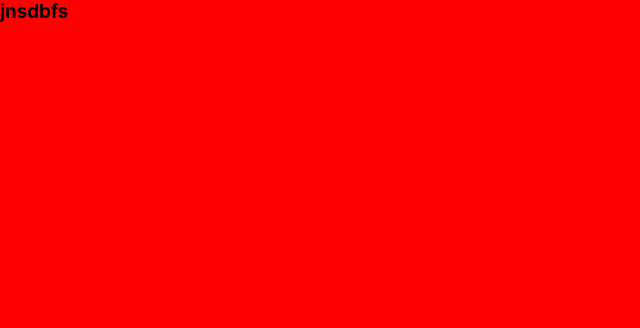
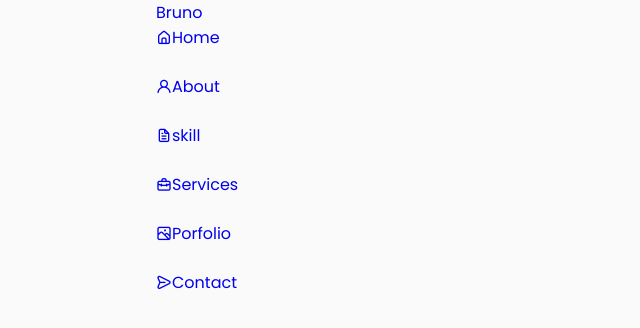
Before and after one commit to ch1n069/Portfolio, a React (Create React App) app: page / in a window 1280 px wide. Shown: the top 328 px of the page, without its empty margins (0-640 px from the left). Built offline with nearby package versions, Linux system fonts and the light colour scheme.

Commit message:
created the header section and the li items

```diff
--- a/public/index.html
+++ b/public/index.html
@@ -1,16 +1,22 @@
 <!DOCTYPE html>
 <html lang="en">
-  <head>
+
+<head>
     <meta charset="utf-8" />
     <link rel="icon" href="%PUBLIC_URL%/favicon.ico" />
     <meta name="viewport" content="width=device-width, initial-scale=1" />
     <meta name="theme-color" content="#000000" />
-    <meta
-      name="description"
-      content="Web site created using create-react-app"
-    />
+    <meta name="description" content="Web site created using create-react-app" />
     <link rel="apple-touch-icon" href="%PUBLIC_URL%/logo192.png" />
+
+    <!-- =========Box icons ============ -->
+    <link href="https://unpkg.com/boxicons@2.1.4/css/boxicons.min.css" rel="stylesheet" />
+
+    <!-- =======UNIICONS ======= -->
+    <link rel="stylesheet" href="https://unicons.iconscout.com/release/v4.0.0/css/line.css" />
     <!--
+
+
       manifest.json provides metadata used when your web app is installed on a
       user's mobile device or desktop. See https://developers.google.com/web/fundamentals/web-app-manifest/
     -->
@@ -25,8 +31,9 @@
       Learn how to configure a non-root public URL by running `npm run build`.
     -->
     <title>React App</title>
-  </head>
-  <body>
+</head>
+
+<body>
     <noscript>You need to enable JavaScript to run this app.</noscript>
     <div id="root"></div>
     <!--
@@ -39,5 +46,6 @@
       To begin the development, run `npm start` or `yarn start`.
       To create a production bundle, use `npm run build` or `yarn build`.
     -->
-  </body>
+</body>
+
 </html>
--- a/src/App.css
+++ b/src/App.css
@@ -1,38 +1,226 @@
-.App {
-  text-align: center;
+/*=============== GOOGLE FONTS ===============*/
+
+@import url("https://fonts.googleapis.com/css2?family=Poppins:wght@400;500;600&display=swap");
+
+/*=============== VARIABLES CSS ===============*/
+
+:root {
+    --header-height: 3rem;
+    /*========== Colors ==========*/
+    /*Color mode HSL(hue, saturation, lightness)*/
+    --hue: 0;
+    --sat: 0%;
+    --title-color: hsl(var(--hue), var(--sat), 20%);
+    --title-color-dark: hsl(var(--hue), var(--sat), 0%);
+    --text-color: hsl(var(--hue), var(--sat), 46%);
+    --body-color: hsl(var(--hue), var(--sat), 98%);
+    --container-color: #fff;
+    /*========== Font and typography ==========*/
+    --body-font: "Poppins", sans-serif;
+    /*.5rem = 8px | 1rem = 16px ...*/
+    --big-font-size: 3.5rem;
+    --h1-font-size: 2.25rem;
+    --h2-font-size: 1.5rem;
+    --h3-font-size: 1.25rem;
+    --normal-font-size: 1rem;
+    --small-font-size: 0.875rem;
+    --smaller-font-size: 0.813rem;
+    --tiny-font-size: 0.625rem;
+    /*========== Font weight ==========*/
+    --font-normal: 400;
+    --font-medium: 500;
+    --font-semi-bold: 600;
+    /*========== Margenes Bottom ==========*/
+    /*.5rem = 8px | 1rem = 16px ...*/
+    --mb-0-25: 0.25rem;
+    --mb-0-5: 0.5rem;
+    --mb-0-75: 0.75rem;
+    --mb-1: 1rem;
+    --mb-1-5: 1.5rem;
+    --mb-2: 2rem;
+    --mb-2-5: 2.5rem;
+    --mb-3: 3rem;
+    /*========== z index ==========*/
+    --z-tooltip: 10;
+    --z-fixed: 100;
+    --z-modal: 1000;
 }
 
-.App-logo {
-  height: 40vmin;
-  pointer-events: none;
+
+/* Responsive typography */
+
+@media screen and (max-width: 992px) {
+     :root {
+        --big-font-size: 2.75rem;
+        --h1-font-size: 1.5rem;
+        --h2-font-size: 1.25rem;
+        --h3-font-size: 1rem;
+        --normal-font-size: 0.938rem;
+        --small-font-size: 0.813rem;
+        --smaller-font-size: 0.75rem;
+    }
 }
 
-@media (prefers-reduced-motion: no-preference) {
-  .App-logo {
-    animation: App-logo-spin infinite 20s linear;
-  }
+
+/*=============== BASE ===============*/
+
+* {
+    margin: 0;
+    padding: 0;
+    box-sizing: border-box;
 }
 
-.App-header {
-  background-color: #282c34;
-  min-height: 100vh;
-  display: flex;
-  flex-direction: column;
-  align-items: center;
-  justify-content: center;
-  font-size: calc(10px + 2vmin);
-  color: white;
+html {
+    scroll-behavior: smooth;
 }
 
-.App-link {
-  color: #61dafb;
+body,
+button,
+input,
+textarea {
+    font-family: var(--body-font);
+    font-size: var(--normal-font-size);
 }
 
-@keyframes App-logo-spin {
-  from {
-    transform: rotate(0deg);
-  }
-  to {
-    transform: rotate(360deg);
-  }
+body {
+    background-color: var(--body-color);
+    color: var(--text-color);
 }
+
+h1,
+h2,
+h3 {
+    color: var(--title-color);
+    font-weight: var(--font-semi-bold);
+}
+
+ul {
+    list-style: none;
+}
+
+a {
+    text-decoration: none;
+}
+
+button {
+    cursor: pointer;
+    border: none;
+    outline: none;
+}
+
+img {
+    max-width: 100%;
+    height: auto;
+}
+
+
+/*=============== REUSABLE CSS CLASSES ===============*/
+
+.section {
+    padding: 6rem 0 2rem;
+}
+
+.section__title {
+    font-size: var(--h1-font-size);
+    color: var(--title-color);
+}
+
+.section__subtitle {
+    display: block;
+    font-size: var(--small-font-size);
+    margin-bottom: 4rem;
+}
+
+.section__title,
+.section__subtitle {
+    text-align: center;
+}
+
+
+/*=============== LAYOUT ===============*/
+
+.container {
+    max-width: 968px;
+    margin-left: auto;
+    margin-right: auto;
+}
+
+.grid {
+    display: grid;
+    gap: 1.5rem;
+}
+
+
+/*=============== BUTTONS ===============*/
+
+.button {
+    display: inline-block;
+    background-color: var(--title-color);
+    color: var(--container-color);
+    padding: 1.25rem 2rem;
+    border-radius: 1rem;
+    font-weight: var(--font-medium);
+}
+
+.button:hover {
+    background-color: var(--title-color-dark);
+}
+
+.button__icon {
+    margin-left: var(--mb-0-5);
+}
+
+.button--flex {
+    display: inline-flex;
+    align-items: center;
+}
+
+
+/*=============== BREAKPOINTS ===============*/
+
+
+/* For large devices */
+
+@media screen and (max-width: 992px) {
+    .container {
+        margin-left: var(--mb-1-5);
+        margin-right: var(--mb-1-5);
+    }
+    .button {
+        padding: 1rem 1.75rem;
+    }
+    .button__icon {
+        width: 22px;
+        height: 22px;
+    }
+}
+
+
+/* For medium devices */
+
+@media screen and (max-width: 768px) {
+    body {
+        margin: 0 0 var(--header-height) 0;
+    }
+    .section {
+        padding: 2rem 0 4rem;
+    }
+    .section__subtitle {
+        margin-bottom: var(--mb-3);
+    }
+}
+
+@media screen and (max-width: 576px) {}
+
+
+/* For small devices */
+
+@media screen and (max-width: 350px) {
+     :root {
+        --big-font-size: 2.25rem;
+    }
+    .container {
+        margin-left: var(--mb-1);
+        margin-right: var(--mb-1);
+    }
+}
--- a/src/App.js
+++ b/src/App.js
@@ -1,11 +1,12 @@
 import logo from "./logo.svg";
 import "./App.css";
 import Hero from "./Components/Hero";
+import Header from "./components/header/Header";
 
 function App() {
   return (
     <div>
-      <Hero />
+      <Header />
     </div>
   );
 }
--- a/src/Components/Hero.css
+++ /dev/null
@@ -1,4 +0,0 @@
-.bg {
-    background-color: red;
-    height: 100vh;
-}
--- a/src/Components/Hero.js
+++ /dev/null
@@ -1,10 +0,0 @@
-import "./Hero.css";
-const Hero = () => {
-  return (
-    <div className="bg">
-      <h3>jnsdbfs</h3>
-    </div>
-  );
-};
-
-export default Hero;
--- /dev/null
+++ b/src/components/header/Header.js
@@ -0,0 +1,49 @@
+import React from "react";
+import "./Header.css";
+const Header = () => {
+  return (
+    <header className="header">
+      <nav className="nav container">
+        <a href="index.html" className="nav__logo">
+          Bruno
+        </a>
+
+        <div className="nav__menu">
+          <ul className="nav__list grid">
+            <li className="nav__item">
+              <a href="#home" className="nav__link">
+                <i className="uil uil-estate nav__icon"></i>Home
+              </a>
+            </li>
+            <li className="nav__item">
+              <a href="#about" className="nav__link">
+                <i className="uil uil-user nav__icon"></i>About
+              </a>
+            </li>
+            <li className="nav__item">
+              <a href="#skills" className="nav__link">
+                <i className="uil uil-file-alt nav__icon"></i>skill
+              </a>
+            </li>
+            <li className="nav__item">
+              <a href="#services" className="nav__link">
+                <i className="uil uil-briefcase-alt nav__icon"></i>Services
+              </a>
+            </li>
+            <li className="nav__item">
+              <a href="#portfolio" className="nav__link">
+                <i className="uil uil-scenery nav__icon"></i>Porfolio
+              </a>
+            </li>
+            <li className="nav__item">
+              <a href="#contact" className="nav__link">
+                <i className="uil uil-message nav__icon"></i>Contact
+              </a>
+            </li>
+          </ul>
+        </div>
+      </nav>
+    </header>
+  );
+};
+export default Header;
```
Also changed, not shown: src/Components/About.js (deleted), src/Components/Home.css (deleted), src/Components/Home.js (deleted), src/Components/SideBar.css (deleted), src/Components/SideBar.js (deleted), src/components/header/Header.css (added).
